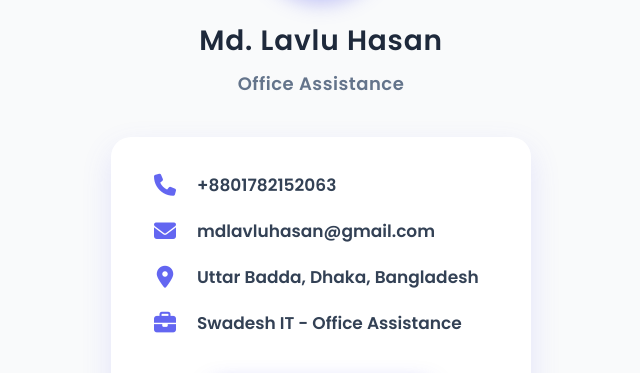
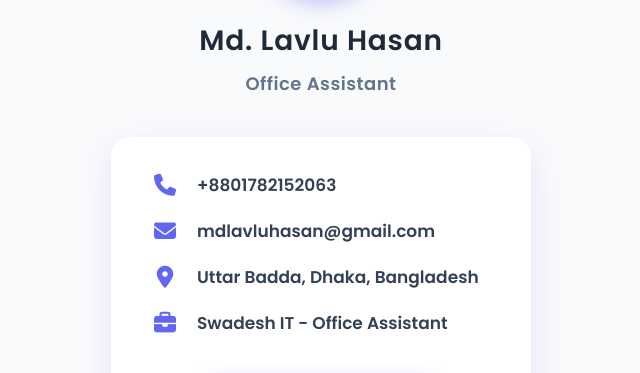
Before and after one commit to SWADESHIT/lavlu, a plain HTML site: page index.html in a window 1280 px wide. Shown: the part 340-713 px from the top of the page, 319-959 px from the left. Drawn offline with Linux system fonts and the light colour scheme.

Commit message:
Update index.html

```diff
--- a/index.html
+++ b/index.html
@@ -322,14 +322,14 @@ a {
 
   <!-- Name & Title -->
   <h2 class="name">Md. Lavlu Hasan</h2>
-  <p class="title">Office Assistance</p>
+  <p class="title">Office Assistant</p>
 
   <!-- Contact Card -->
   <div class="contact-card" aria-label="Contact Information">
     <div class="contact-item" title="Phone"><i class="fas fa-phone"></i> +8801782152063</div>
     <div class="contact-item" title="Email"><i class="fas fa-envelope"></i> mdlavluhasan@gmail.com</div>
     <div class="contact-item" title="Location"><i class="fas fa-map-marker-alt"></i> Uttar Badda, Dhaka, Bangladesh</div>
-    <div class="contact-item" title="Work"><i class="fas fa-briefcase"></i> Swadesh IT - Office Assistance</div>
+    <div class="contact-item" title="Work"><i class="fas fa-briefcase"></i> Swadesh IT - Office Assistant</div>
     <a href="contact.vcf" download class="add-contact-btn">
       <button class="add-contact" aria-label="Add Contact"><i class="fas fa-address-card"></i> Add Contact</button>
     </a>
```
